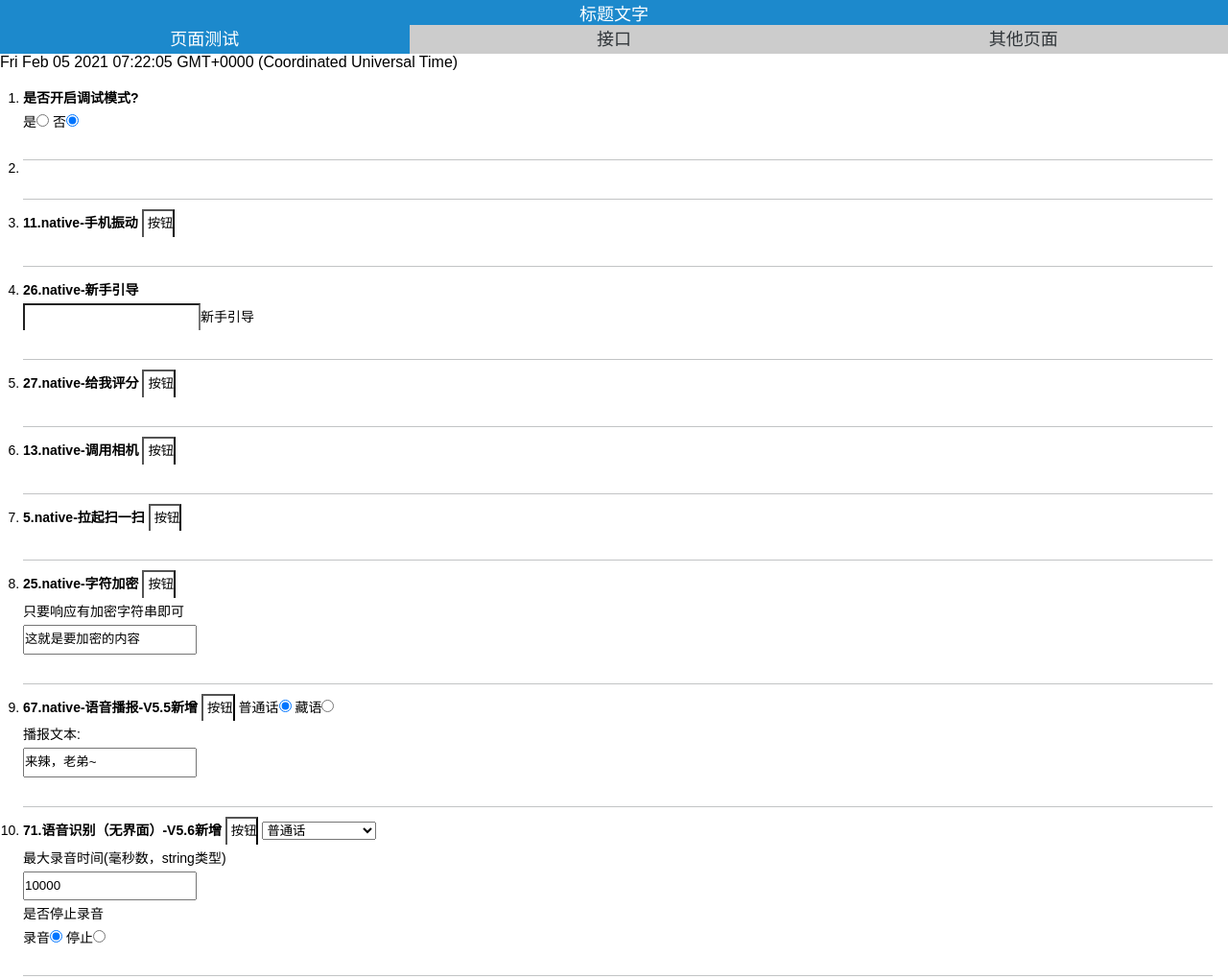
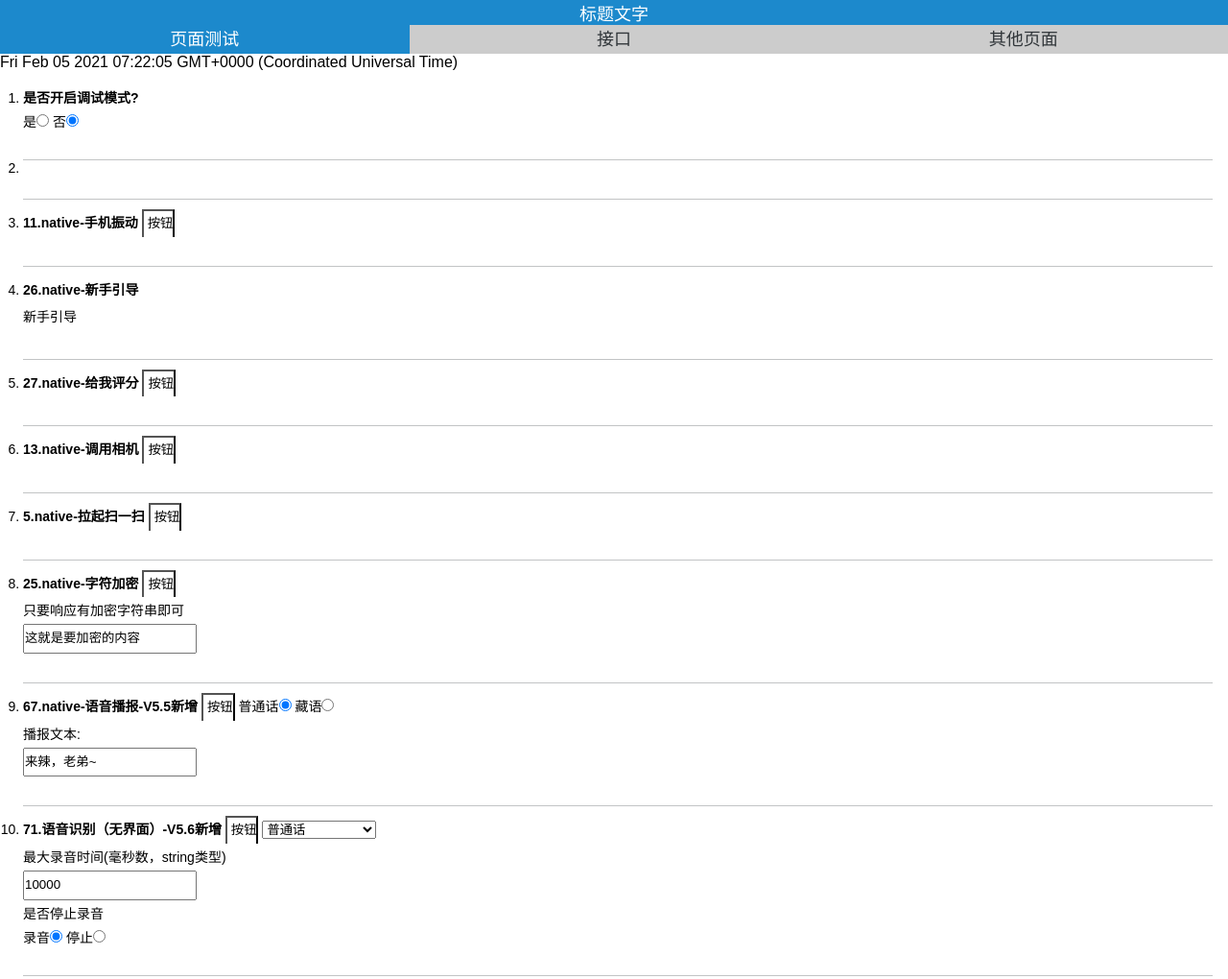
Before and after one commit to azzd007/personal-project, a plain HTML site: page index.html in a window 1280 px wide. Shown: the top 1020 px of the page at 96% size. Drawn offline with Linux system fonts and the light colour scheme.

Commit message:
Update index.html

```diff
--- a/index.html
+++ b/index.html
@@ -38,7 +38,8 @@
                             <!-- <input class="row code" id="newGuide" type="button" type="button"> -->
                             <!-- <input class="row code" id="newGuide" type="button" value="按钮"> -->
                             <p class="result" id="newGuide_success"></p>
-                            <input class="row code" id="newGuide">新手引导</p>
+                            <!-- <input class="row code" id="newGuide">新手引导</p> -->
+                            <p class="code" id="newGuide">新手引导</p>
                         </li>
                         <li class="list">
                             <p class="row">27.native-给我评分</p>
```
